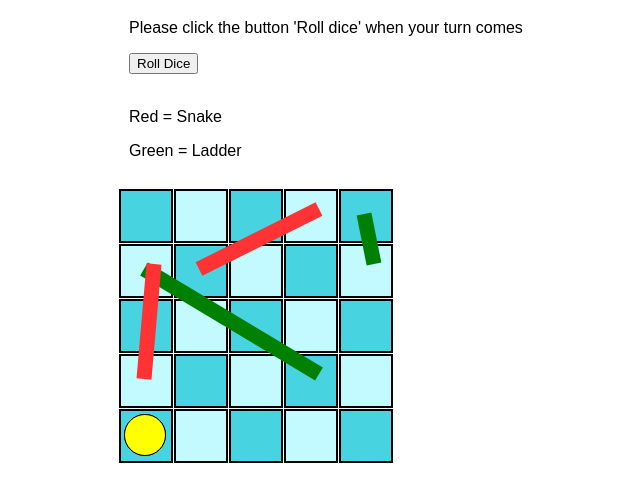
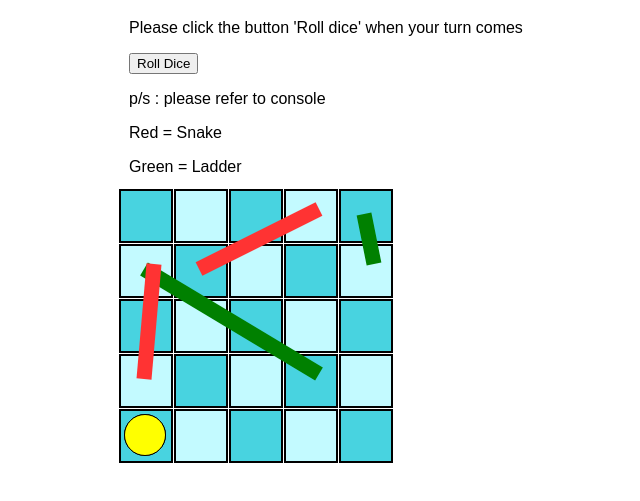
Before and after one commit to Maisarasid/Assignment2WebTech, a plain HTML site: page index.html in a window 1280 px wide. Shown: the part 61-562 px from the top of the page, without its empty margins (191-831 px from the left). Drawn offline with Linux system fonts and the light colour scheme.

Commit message:
Update index.html

```diff
--- a/index.html
+++ b/index.html
@@ -9,10 +9,11 @@
     <h1>Snake Ladder Game</h1>
     <p>Please click the button 'Roll dice' when your turn comes </p>
     <button onclick=rollDice()>Roll Dice</button>
+    <p>p/s : please refer to console </p>
 
     <div id=board>
     </div>
-    <br><br>
+
     <p> Red = Snake</p>
     <p> Green = Ladder</p>
     <canvas id=canvas width="1000" height="1000"></canvas>
```
